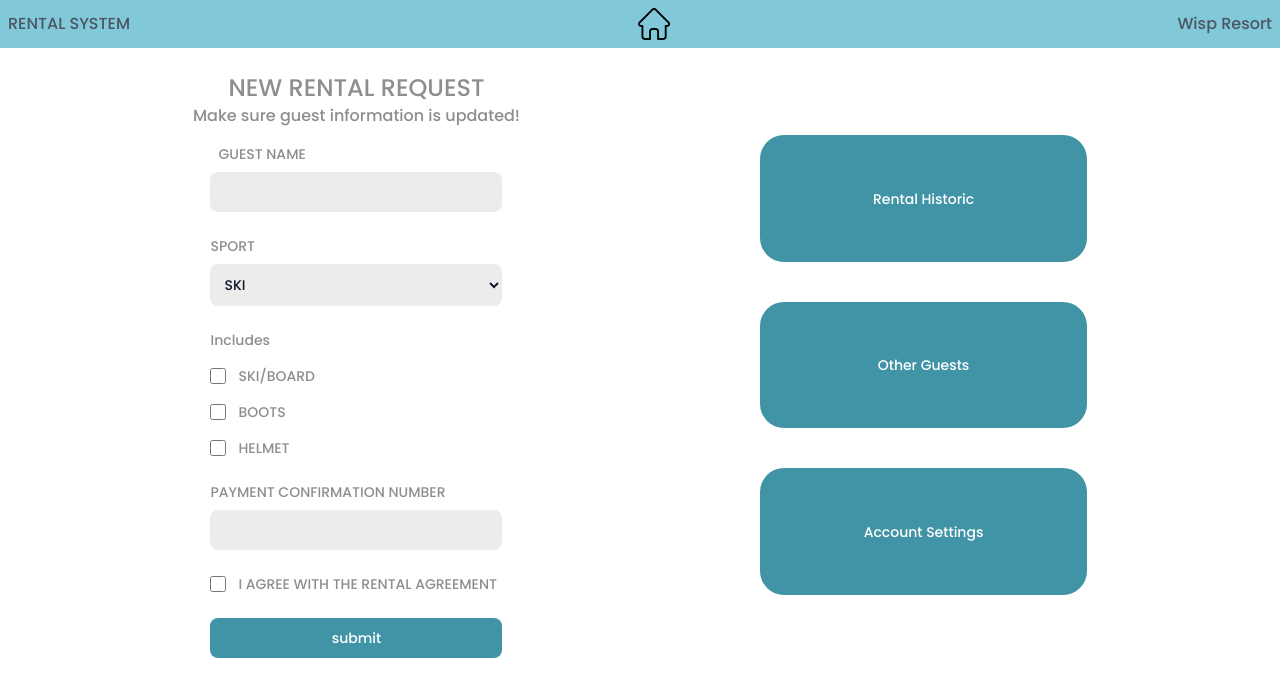
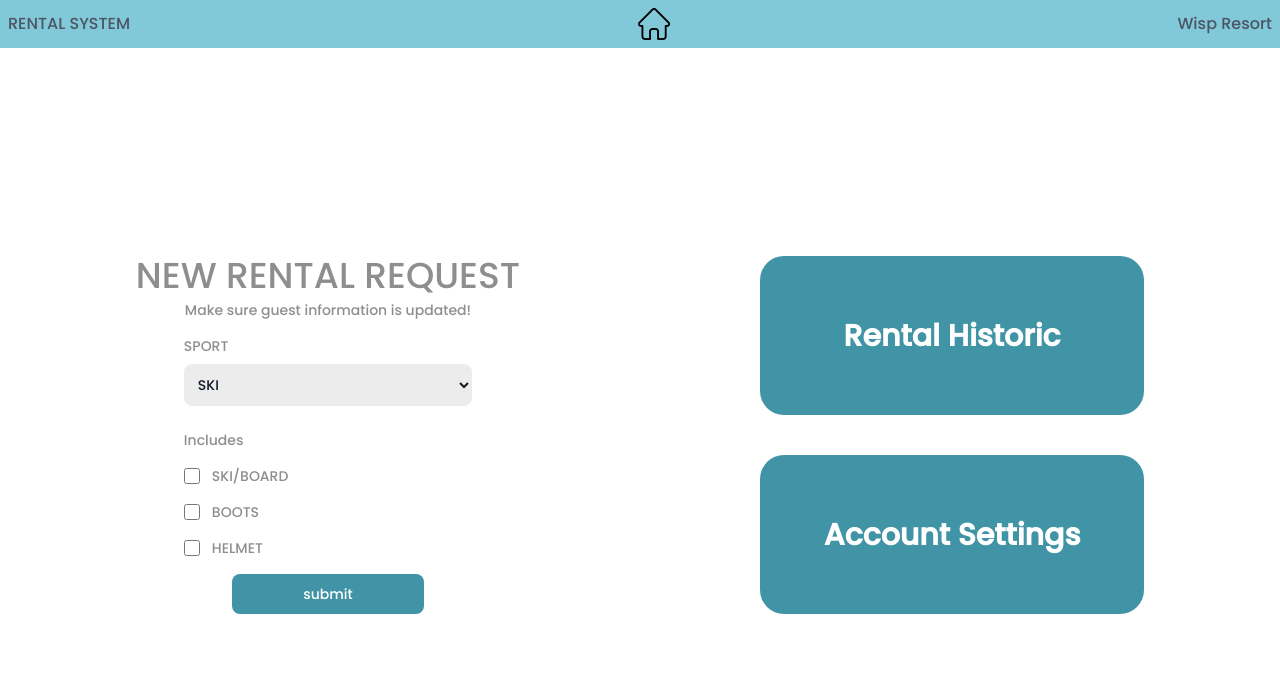
Before and after one commit to GustavoBeretta/Ski-Rental-System-Web, a Next.js app in the folder rental-system/: page /home in a window 1280 px wide. Shown: the top 696 px of the page. Built offline with nearby package versions, Linux system fonts and the light colour scheme.

Commit message:
atualizacao pagina home, remocao de itens e atualizacao no visual

```diff
--- a/rental-system/src/app/home/page.js
+++ b/rental-system/src/app/home/page.js
@@ -1,15 +1,11 @@
 export default function Home() {
   return (
-    <main className="flex flex-col items-center justify-between pt-6 py-0 mb-0">
+    <main className="flex flex-col items-center justify-between pt-52 py-0 mb-0">
       <div className="grid grid-cols-1 md:grid-cols-2 gap-4 gap-x-60">
         <div className="flex flex-col items-center justify-center">
-          <h1 className="text-2xl text-[#8F8E8E]">NEW RENTAL REQUEST</h1>
-          <h2 className="text-[#8F8E8E] mb-2">Make sure guest information is updated!</h2>
-          <form className="space-y-4 md:space-y-6" action="#">
-            <div>
-              <label htmlFor="email" className="block m-2 text-sm font-medium text-[#8F8E8E]">GUEST NAME</label>
-              <input type="email" name="email" id="email" className="bg-[#ECECEC] border-gray-300 text-gray-900 sm:text-sm rounded-lg focus:ring-primary-600 focus:border-primary-600 block w-full p-2.5" required=""/>
-            </div>
+          <h1 className="text-4xl mb-1 text-[#8F8E8E]">NEW RENTAL REQUEST</h1>
+          <h2 className="text-sm mb-4 text-[#8F8E8E] mb-2">Make sure guest information is updated!</h2>
+          <form className="space-y-4 md:space-y-6 w-3/4 mb-4" action="#">
             <div>
               <label htmlFor="email" className="block mb-2 text-sm font-medium text-[#8F8E8E]">SPORT</label>
               <select className="bg-[#ECECEC] border-gray-300 text-gray-900 sm:text-sm rounded-lg focus:ring-primary-600 focus:border-primary-600 block w-full p-2.5">
@@ -23,7 +19,7 @@ export default function Home() {
                 <div className="flex items-center">
                   <div className="flex items-start">
                     <div className="flex items-center h-5">
-                    <input id="ski-board" aria-describedby="ski-board" type="checkbox" className="w-4 h-4 border border-gray-300 rounded bg-gray-50 focus:ring-3 focus:ring-primary-300 dark:bg-gray-700 dark:border-gray-600 dark:focus:ring-primary-600 dark:ring-offset-gray-800"/>
+                      <input id="ski-board" aria-describedby="ski-board" type="checkbox" className="w-4 h-4 border border-gray-300 rounded bg-gray-50 focus:ring-3 focus:ring-primary-300 dark:bg-gray-700 dark:border-gray-600 dark:focus:ring-primary-600 dark:ring-offset-gray-800" />
                     </div>
                     <div className="ml-3 text-sm">
                       <label htmlFor="ski-board" className="text-[#8F8E8E]">SKI/BOARD</label>
@@ -33,7 +29,7 @@ export default function Home() {
                 <div className="flex items-center">
                   <div className="flex items-start">
                     <div className="flex items-center h-5">
-                    <input id="boots" aria-describedby="boots" type="checkbox" className="w-4 h-4 border border-gray-300 rounded bg-gray-50 focus:ring-3 focus:ring-primary-300 dark:bg-gray-700 dark:border-gray-600 dark:focus:ring-primary-600 dark:ring-offset-gray-800"/>
+                      <input id="boots" aria-describedby="boots" type="checkbox" className="w-4 h-4 border border-gray-300 rounded bg-gray-50 focus:ring-3 focus:ring-primary-300 dark:bg-gray-700 dark:border-gray-600 dark:focus:ring-primary-600 dark:ring-offset-gray-800" />
                     </div>
                     <div className="ml-3 text-sm">
                       <label htmlFor="boots" className="text-[#8F8E8E]">BOOTS</label>
@@ -43,7 +39,7 @@ export default function Home() {
                 <div className="flex items-center">
                   <div className="flex items-start">
                     <div className="flex items-center h-5">
-                    <input id="helmet" aria-describedby="helmet" type="checkbox" className="w-4 h-4 border border-gray-300 rounded bg-gray-50 focus:ring-3 focus:ring-primary-300 dark:bg-gray-700 dark:border-gray-600 dark:focus:ring-primary-600 dark:ring-offset-gray-800"/>
+                      <input id="helmet" aria-describedby="helmet" type="checkbox" className="w-4 h-4 border border-gray-300 rounded bg-gray-50 focus:ring-3 focus:ring-primary-300 dark:bg-gray-700 dark:border-gray-600 dark:focus:ring-primary-600 dark:ring-offset-gray-800" />
                     </div>
                     <div className="ml-3 text-sm">
                       <label htmlFor="helmet" className="text-[#8F8E8E]">HELMET</label>
@@ -51,28 +47,13 @@ export default function Home() {
                   </div>
                 </div>
               </div>
-
             </div>
-
-            <div>
-              <label htmlFor="email" className="block mb-2 text-sm font-medium text-[#8F8E8E]">PAYMENT CONFIRMATION NUMBER</label>
-              <input type="email" name="email" id="email" className="bg-[#ECECEC] border-gray-300 text-gray-900 sm:text-sm rounded-lg focus:ring-primary-600 focus:border-primary-600 block w-full p-2.5" required=""/>
+          </form>
+            <button type="submit" className="w-2/4 text-white bg-[#4094A5] hover:bg-[#81C9D8] focus:ring-4 focus:outline-none focus:ring-primary-300 font-medium rounded-lg text-sm px-5 py-2.5 text-center">submit</button>
         </div>
-              <div className="flex items-center ">
-                <input type="checkbox" className="w-4 h-4 border border-gray-300 rounded bg-gray-50 focus:ring-3 focus:ring-primary-300 dark:bg-gray-700 dark:border-gray-600 dark:focus:ring-primary-600 dark:ring-offset-gray-800" required=""/>
-                <div className="ml-3 text-sm">
-                <label htmlFor="remember" className="text-[#8F8E8E]">I AGREE WITH THE RENTAL AGREEMENT</label>
-                </div>
-              </div>
-            <button type="submit" className="w-full text-white bg-[#4094A5] hover:bg-[#81C9D8] focus:ring-4 focus:outline-none focus:ring-primary-300 font-medium rounded-lg text-sm px-5 py-2.5 text-center">submit</button>
-
-
-          </form>
-        </div>
-        <div className="flex flex-col justify-center py-10 space-y-10">
-          <button type="submit" className="text-white bg-[#4094A5] hover:bg-[#81C9D8] focus:ring-4 focus:outline-none focus:ring-primary-300 font-medium rounded-3xl text-sm px-5 py-2.5 text-center h-1/4">Rental Historic</button>
-          <button type="submit" className="text-white bg-[#4094A5] hover:bg-[#81C9D8] focus:ring-4 focus:outline-none focus:ring-primary-300 font-medium rounded-3xl text-sm px-5 py-2.5 text-center h-1/4">Other Guests</button>
-          <button type="submit" className="text-white bg-[#4094A5] hover:bg-[#81C9D8] focus:ring-4 focus:outline-none focus:ring-primary-300 font-medium rounded-3xl text-sm px-5 py-2.5 text-center h-1/4">Account Settings </button>
+        <div className="flex flex-col justify-center space-y-10">
+          <button type="submit" className="text-white bg-[#4094A5] hover:bg-[#81C9D8] focus:ring-4 focus:outline-none focus:ring-primary-300 font-extrabold rounded-3xl text-3xl px-5 py-2.5 text-center h-full">Rental Historic</button>
+          <button type="submit"className="text-white bg-[#4094A5] hover:bg-[#81C9D8] focus:ring-4 focus:outline-none focus:ring-primary-300 font-extrabold rounded-3xl text-3xl px-5 py-2.5 text-center h-full">Account Settings </button>
         </div>
       </div>
     </main>
```
Lines whose indentation alone changed are shown as unchanged.
